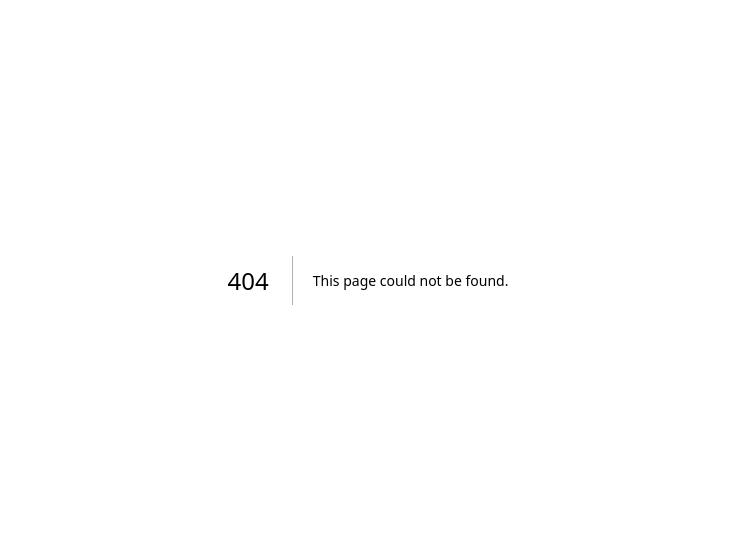
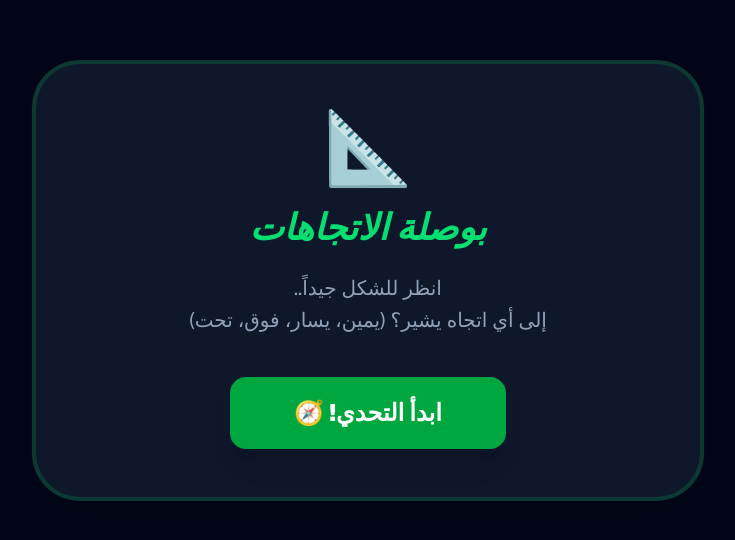
Before and after one commit to vivaex/basira-global, a Next.js app: page /diagnose/visual/spatial in a window 1280 px wide. Before the commit this address had no page. Shown: the part 120-660 px from the top of the page, without its empty margins (272-1007 px from the left). Built offline with nearby package versions, Linux system fonts and the light colour scheme.

Commit message:
added Spatial Perception test to visual suite

```diff
--- /dev/null
+++ b/app/diagnose/visual/spatial/page.tsx
@@ -0,0 +1,121 @@
+'use client';
+import { useState, useEffect } from 'react';
+import Link from 'next/link';
+
+const DIRECTIONS = [
+  { icon: '⬅️', label: 'يسار', value: 'left' },
+  { icon: '➡️', label: 'يمين', value: 'right' },
+  { icon: '⬆️', label: 'فوق', value: 'up' },
+  { icon: '⬇️', label: 'تحت', value: 'down' },
+];
+
+const ITEMS = ['🚀', '🏹', '✈️', '🚗', '🐟', '🐦'];
+
+export default function SpatialPerception() {
+  const [gameState, setGameState] = useState<'start' | 'playing' | 'result'>('start');
+  const [round, setRound] = useState(1);
+  const [score, setScore] = useState(0);
+  const [currentTask, setCurrentTask] = useState({ item: '', rotation: 0, target: '' });
+
+  const generateTask = () => {
+    if (round > 10) {
+      if (typeof window !== 'undefined') {
+        localStorage.setItem('spatialScore', score.toString());
+        localStorage.setItem('spatialDone', 'true');
+      }
+      setGameState('result');
+      return;
+    }
+
+    const randomItem = ITEMS[Math.floor(Math.random() * ITEMS.length)];
+    const randomDir = DIRECTIONS[Math.floor(Math.random() * DIRECTIONS.length)];
+
+    // تحديد زاوية الدوران بناءً على الاتجاه
+    let rotation = 0;
+    if (randomDir.value === 'right') rotation = 0;
+    if (randomDir.value === 'left') rotation = 180;
+    if (randomDir.value === 'up') rotation = -90;
+    if (randomDir.value === 'down') rotation = 90;
+
+    setCurrentTask({ item: randomItem, rotation, target: randomDir.value });
+    setGameState('playing');
+  };
+
+  const handleAnswer = (answer: string) => {
+    if (answer === currentTask.target) {
+      setScore(s => s + 10);
+    }
+    setRound(r => r + 1);
+    generateTask();
+  };
+
+  return (
+    <main className="min-h-screen bg-slate-950 text-white flex flex-col items-center justify-center p-6 font-sans" dir="rtl">
+      <div className="bg-slate-900 p-8 md:p-12 rounded-[3rem] border-4 border-green-500/20 shadow-2xl max-w-2xl w-full text-center">
+
+        {gameState === 'start' && (
+          <div className="animate-in zoom-in">
+            <div className="text-7xl mb-6">📐</div>
+            <h1 className="text-4xl font-black mb-6 text-green-400 font-sans italic">بوصلة الاتجاهات</h1>
+            <p className="text-xl text-slate-400 mb-10 leading-relaxed">
+                انظر للشكل جيداً.. <br/>
+                إلى أي اتجاه يشير؟ (يمين، يسار، فوق، تحت)
+            </p>
+            <button onClick={generateTask} className="bg-green-600 hover:bg-green-500 px-16 py-5 rounded-2xl font-black text-2xl shadow-xl transition-all">
+                ابدأ التحدي! 🧭
+            </button>
+          </div>
+        )}
+
+        {gameState === 'playing' && (
+          <div className="animate-in fade-in">
+            <div className="flex justify-between mb-8 text-slate-500 font-bold italic">
+               <span>اللغز {round} / 10</span>
+               <span className="text-green-400 font-black">النقاط: {score}</span>
+            </div>
+
+            <h2 className="text-2xl mb-12 font-bold text-white">إلى أين يتجه هاد الشكل؟</h2>
+
+            {/* الشكل المراد تحديد اتجاهه */}
+            <div className="mb-16 flex justify-center">
+                <div
+                    className="text-[10rem] transition-all duration-500 ease-out drop-shadow-[0_0_20px_rgba(34,197,94,0.3)]"
+                    style={{ transform: `rotate(${currentTask.rotation}deg)` }}
+                >
+                    {currentTask.item}
+                </div>
+            </div>
+
+            {/* أزرار الاتجاهات */}
+            <div className="grid grid-cols-2 gap-4">
+              {DIRECTIONS.map((dir) => (
+                <button
+                  key={dir.value}
+                  onClick={() => handleAnswer(dir.value)}
+                  className="bg-slate-800 hover:bg-green-600 p-6 rounded-3xl text-2xl font-black transition-all active:scale-90 border-2 border-slate-700 flex flex-col items-center gap-2"
+                >
+                  <span className="text-4xl">{dir.icon}</span>
+                  {dir.label}
+                </button>
+              ))}
+            </div>
+          </div>
+        )}
+
+        {gameState === 'result' && (
+          <div className="animate-in zoom-in">
+            <div className="text-8xl mb-6">🛰️</div>
+            <h2 className="text-5xl font-black text-green-400 mb-6 italic">القائد الذكي!</h2>
+            <div className="bg-slate-950 p-10 rounded-[2.5rem] mb-10 border border-green-500/20">
+               <p className="text-slate-500 mb-2 font-bold">سكور الإدراك المكاني:</p>
+               <div className="text-8xl font-black text-white">{score}</div>
+            </div>
+            <Link href="/diagnose/visual" className="bg-slate-800 px-12 py-4 rounded-xl font-bold hover:bg-slate-700 transition">
+                العودة لمختبر البصر
+            </Link>
+          </div>
+        )}
+      </div>
+    </main>
+  );
+}
```
